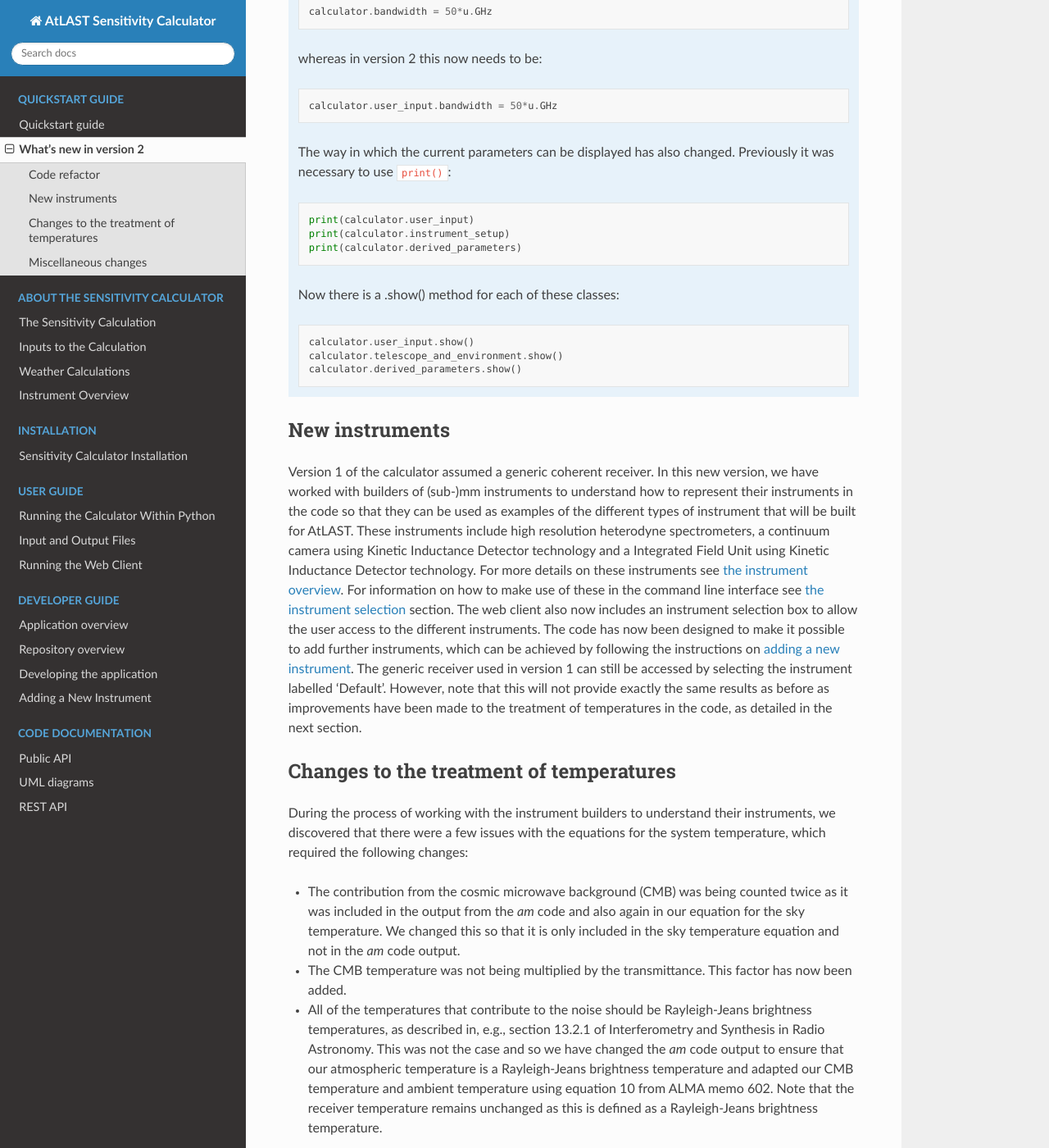
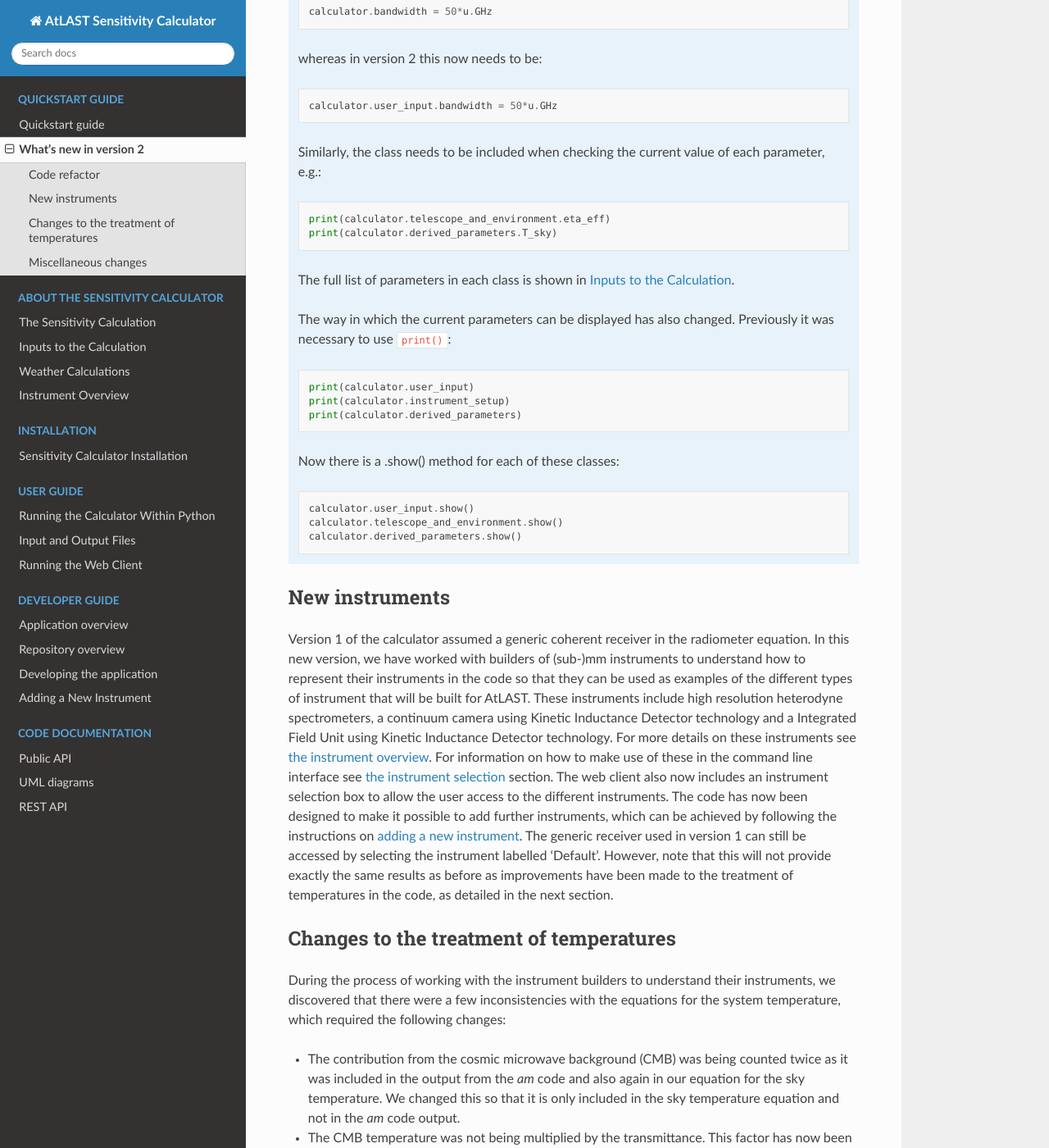
Before and after one commit to ukatc/AtLAST_sensitivity_calculator, a Sphinx documentation site: the page built from docs/source/quickstart_guide/whats_new.rst, in a window 1280 px wide and 1400 px high, scrolled down 866 px. Shown: the whole window at 82% size. Built offline with Sphinx 7.4.7 and the Read the Docs theme 3.1.0, drawn with Linux system fonts in a browser that asks for light colours.

Commit message:
Text updates.

```diff
--- a/docs/source/quickstart_guide/whats_new.rst
+++ b/docs/source/quickstart_guide/whats_new.rst
@@ -29,6 +29,15 @@ stored (see :ref:`Class Structure <class structure>` for a high level view of th
 
         calculator.user_input.bandwidth = 50*u.GHz
 
+    Similarly, the class needs to be included when checking the current value of each parameter, e.g.:
+
+    .. code-block:: python
+
+        print(calculator.telescope_and_environment.eta_eff)
+        print(calculator.derived_parameters.T_sky)
+
+    The full list of parameters in each class is shown in :doc:`Inputs to the Calculation <../calculator_info/calculation_inputs>`.
+
     The way in which the current parameters can be displayed has also changed. Previously it was necessary to use ``print()``:
 
     .. code-block:: python
@@ -48,11 +57,11 @@ stored (see :ref:`Class Structure <class structure>` for a high level view of th
 
 New instruments
 +++++++++++++++
-Version 1 of the calculator assumed a generic coherent receiver. In this new version, we have worked with builders of (sub-)mm instruments to understand how to represent their instruments in the code so that they can be used as examples of the different types of instrument that will be built for AtLAST. These instruments include high resolution heterodyne spectrometers, a continuum camera using Kinetic Inductance Detector technology and a Integrated Field Unit using Kinetic Inductance Detector technology. For more details on these instruments see :doc:`the instrument overview <../calculator_info/instrument_overview>`. For information on how to make use of these in the command line interface see :ref:`the instrument selection <section_instrument_selection>` section. The web client also now includes an instrument selection box to allow the user access to the different instruments. The code has now been designed to make it possible to add further instruments, which can be achieved by following the instructions on :doc:`adding a new instrument <../developer_guide/adding_new_instrument>`. The generic receiver used in version 1 can still be accessed by selecting the instrument labelled 'Default'. However, note that this will not provide exactly the same results as before as improvements have been made to the treatment of temperatures in the code, as detailed in the next section.
+Version 1 of the calculator assumed a generic coherent receiver in the radiometer equation. In this new version, we have worked with builders of (sub-)mm instruments to understand how to represent their instruments in the code so that they can be used as examples of the different types of instrument that will be built for AtLAST. These instruments include high resolution heterodyne spectrometers, a continuum camera using Kinetic Inductance Detector technology and a Integrated Field Unit using Kinetic Inductance Detector technology. For more details on these instruments see :doc:`the instrument overview <../calculator_info/instrument_overview>`. For information on how to make use of these in the command line interface see :ref:`the instrument selection <section_instrument_selection>` section. The web client also now includes an instrument selection box to allow the user access to the different instruments. The code has now been designed to make it possible to add further instruments, which can be achieved by following the instructions on :doc:`adding a new instrument <../developer_guide/adding_new_instrument>`. The generic receiver used in version 1 can still be accessed by selecting the instrument labelled 'Default'. However, note that this will not provide exactly the same results as before as improvements have been made to the treatment of temperatures in the code, as detailed in the next section.
 
 Changes to the treatment of temperatures
 ++++++++++++++++++++++++++++++++++++++++
-During the process of working with the instrument builders to understand their instruments, we discovered that there were a few issues with the equations for the system temperature, which required the following changes:
+During the process of working with the instrument builders to understand their instruments, we discovered that there were a few inconsistencies with the equations for the system temperature, which required the following changes:
 
 * The contribution from the cosmic microwave background (CMB) was being counted twice as it was included in the output from the *am* code and also again in our equation for the sky temperature. We changed this so that it is only included in the sky temperature equation and not in the *am* code output.
 * The CMB temperature was not being multiplied by the transmittance. This factor has now been added.
```
